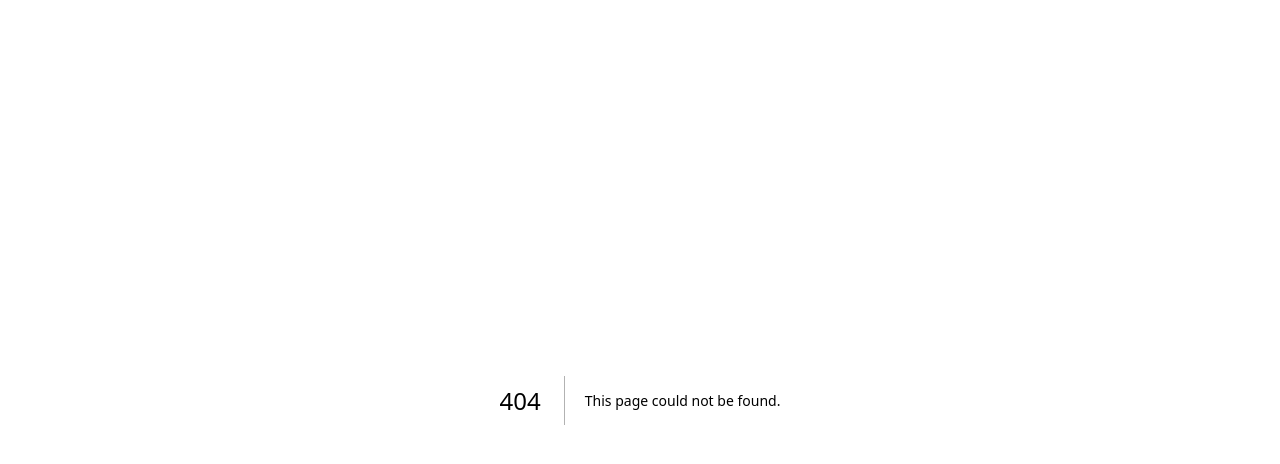
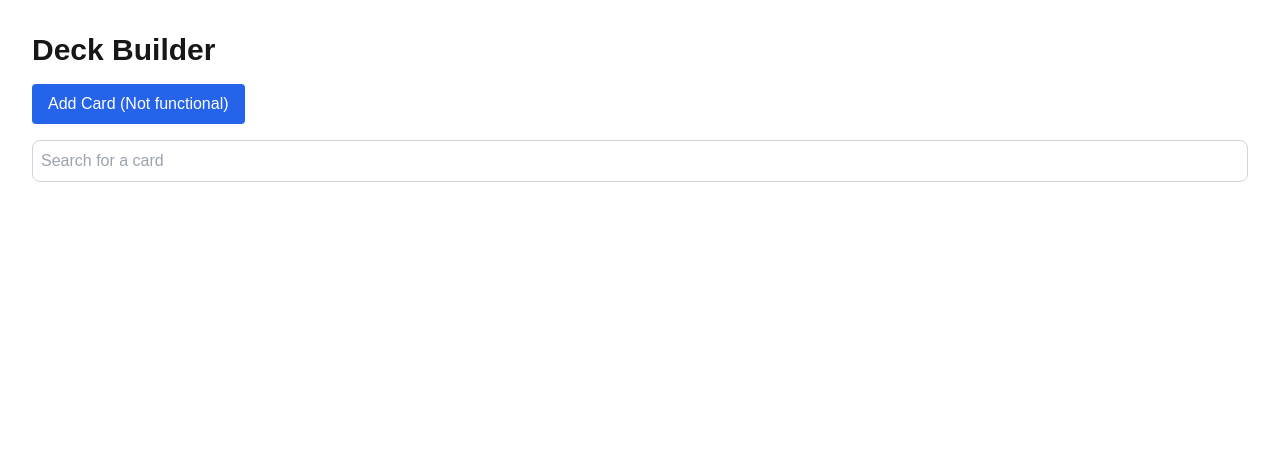
Before and after one commit to LoganLan/clobknockanextjs, a Next.js app: page /deck-builder in a window 1280 px wide. Before the commit this address had no page. Shown: the top 464 px of the page. Built offline with nearby package versions, Linux system fonts and the light colour scheme.

Commit message:
started work on deck builder

```diff
--- /dev/null
+++ b/src/app/deck-builder/components/Button.tsx
@@ -0,0 +1,23 @@
+"use client";
+
+import React from 'react';
+
+interface ButtonProps {
+  label: string;
+  onClick: () => void;
+  type?: 'button' | 'submit' | 'reset';
+}
+
+const Button: React.FC<ButtonProps> = ({ label, onClick, type = 'button' }) => {
+  return (
+    <button
+      type={type}
+      onClick={onClick}
+      className="px-4 py-2 bg-blue-600 text-white rounded hover:bg-blue-700"
+    >
+      {label}
+    </button>
+  );
+};
+
+export default Button;
--- /dev/null
+++ b/src/app/deck-builder/components/Card.tsx
@@ -0,0 +1,12 @@
+// components/Card.tsx
+const Card: React.FC<{ title: string; description: string; imageUrl: string; className?: string }> = ({ title, description, imageUrl, className }) => {
+    return (
+      <div className={`border border-gray-300 rounded-lg p-4 ${className}`}>
+        <img src={imageUrl} alt={title} className="w-full h-auto mb-2" /> {/* Adjust the image size */}
+        <h3 className="text-lg font-semibold">{title}</h3>
+        <p className="text-sm text-gray-500">{description}</p>
+      </div>
+    );
+  };
+
+  export default Card;
--- /dev/null
+++ b/src/app/deck-builder/page.tsx
@@ -0,0 +1,89 @@
+// deck_builder/page.tsx
+"use client";
+
+import React, { useEffect, useState } from 'react';
+import Button from './components/Button';
+import Card from './components/Card';
+
+interface CardData {
+  id: string;
+  name: string;
+  image_uris: {
+    normal: string;
+  };
+  mana_cost: string;
+  type_line: string;
+  oracle_text: string;
+}
+
+const DeckBuilderPage: React.FC = () => {
+  const [cards, setCards] = useState<CardData[]>([]);
+  const [loading, setLoading] = useState(false);
+  const [searchQuery, setSearchQuery] = useState("");
+
+  // Function to fetch cards from Scryfall API based on search query
+  const fetchCards = async (query: string) => {
+    setLoading(true);
+    try {
+      const response = await fetch(`https://api.scryfall.com/cards/search?q=${query}&order=name&page=1&unique=cards`);
+      const data = await response.json();
+      setCards(data.data);
+    } catch (error) {
+      console.error("Error fetching cards:", error);
+    }
+    setLoading(false);
+  };
+
+  // Update cards based on search query with debounce
+  useEffect(() => {
+    if (!searchQuery) return; // Skip if search query is empty
+
+    const delayDebounce = setTimeout(() => {
+      fetchCards(searchQuery);
+    }, 300); // Wait 300ms before triggering fetch
+
+    return () => clearTimeout(delayDebounce); // Cleanup on each keystroke
+  }, [searchQuery]);
+
+  const handleInputChange = (event: React.ChangeEvent<HTMLInputElement>) => {
+    setSearchQuery(event.target.value);
+  };
+
+  const handleButtonClick = () => {
+    alert('Button clicked!');
+  };
+
+  return (
+    <div className="p-8">
+      <h1 className="text-3xl font-bold mb-4">Deck Builder</h1>
+      <Button label="Add Card (Not functional)" onClick={handleButtonClick} />
+
+      <input
+        type="text"
+        value={searchQuery}
+        onChange={handleInputChange}
+        placeholder="Search for a card"
+        className="border border-gray-300 rounded-lg p-2 mt-4 w-full"
+      />
+
+      {loading ? (
+        <p>Loading cards...</p>
+      ) : (
+        <div className="grid grid-cols-2 sm:grid-cols-3 md:grid-cols-4 lg:grid-cols-5 xl:grid-cols-6 gap-2 mt-8">
+          {cards.map(card => (
+            <div key={card.id} className="flex justify-center">
+              <Card
+                title={card.name}
+                description={card.oracle_text}
+                imageUrl={card.image_uris?.normal}
+                className="max-w-xs" // Keep max width for smaller cards
+              />
+            </div>
+          ))}
+        </div>
+      )}
+    </div>
+  );
+};
+
+export default DeckBuilderPage;
--- a/src/app/landing_page/page.tsx
+++ b/src/app/landing-page/page.tsx
@@ -330,7 +330,7 @@ return (
         backgroundColor: '#3d3d3d',
       }}
     >
-      <p>&copy; Created by Logan,Nathan and Soraya</p>
+      <p>&copy; Created by Logan, Nathan and Soraya</p>
       <p>
         <a href="#home" style={{ marginRight: '15px' }}>
           Privacy Policy
```
Also changed, not shown: src/app/explore-page/page.tsx (added), src/app/help-page/page.tsx (added), src/app/login-page/page.tsx (renamed from src/app/login_page/page.tsx), src/app/register-page/page.tsx (renamed from src/app/Register_page/page.tsx).
